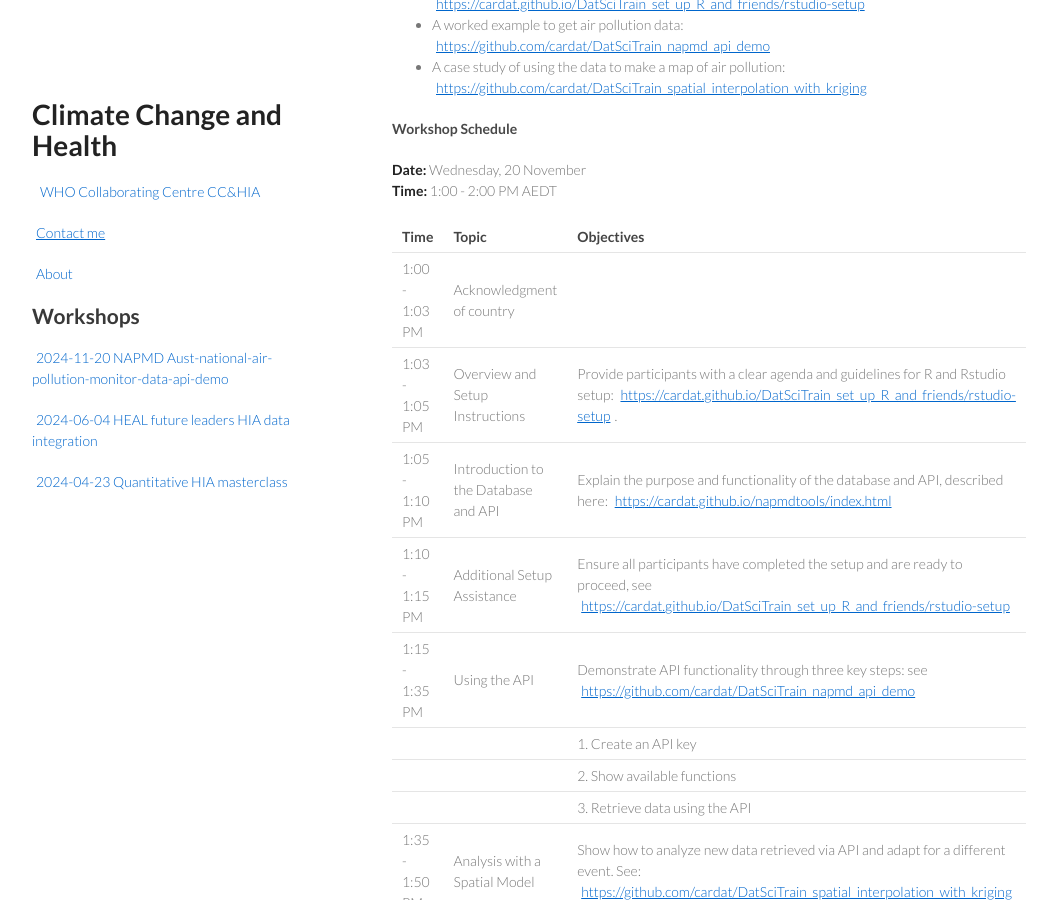
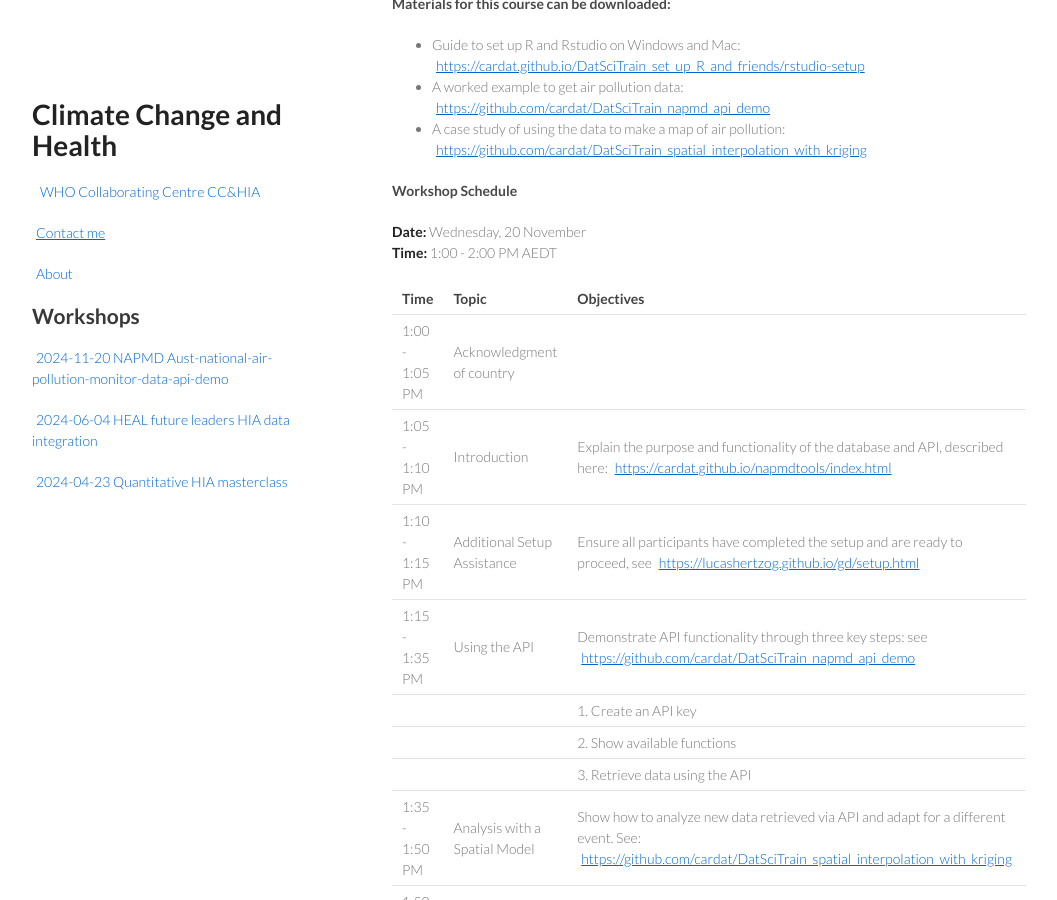
Before and after one commit to climate-change-and-health/workshops, a Jekyll site: the page built from _posts/2024-11-20-napmd-aust-national-air-pollution-monitor-data-api-demo.md, in a window 1280 px wide and 900 px high, scrolled down 660 px. Shown: the whole window, without its empty margins (178-1235 px from the left). Built offline with Jekyll 4.4.1, drawn with Linux system fonts in a browser that asks for light colours; our own code applies the rules of GitHub Pages for plain Markdown files; some of the changed text lies outside the part shown.

Commit message:
Update 2024-11-20-napmd-aust-national-air-pollution-monitor-data-api-demo.md

```diff
--- a/_posts/2024-11-20-napmd-aust-national-air-pollution-monitor-data-api-demo.md
+++ b/_posts/2024-11-20-napmd-aust-national-air-pollution-monitor-data-api-demo.md
@@ -1,4 +1,4 @@
----
+  ---
 layout: post
 date: 2024-11-20
 ---
@@ -30,16 +30,16 @@ For your own username and password please email our data curation team at
 
 | Time          | Topic                          | Objectives                                                                 |
 |---------------|--------------------------------|---------------------------------------------------------------------------|
-| 1:00 - 1:03 PM | Acknowledgment of country |                                                                                   |
-|  1:03 - 1:05 PM  | Overview and Setup Instructions | Provide participants with a clear agenda and guidelines for R and Rstudio setup: [https://cardat.github.io/DatSciTrain_set_up_R_and_friends/rstudio-setup](https://cardat.github.io/DatSciTrain_set_up_R_and_friends/rstudio-setup). |
-| 1:05 - 1:10 PM | Introduction to the Database and API | Explain the purpose and functionality of the database and API, described here: [https://cardat.github.io/napmdtools/index.html](https://cardat.github.io/napmdtools/index.html)             |
-| 1:10 - 1:15 PM | Additional Setup Assistance    | Ensure all participants have completed the setup and are ready to proceed, see  [https://cardat.github.io/DatSciTrain_set_up_R_and_friends/rstudio-setup](https://cardat.github.io/DatSciTrain_set_up_R_and_friends/rstudio-setup) |
-| 1:15 - 1:35 PM | Using the API                  | Demonstrate API functionality through three key steps: see [https://github.com/cardat/DatSciTrain_napmd_api_demo](https://github.com/cardat/DatSciTrain_napmd_api_demo)                    |
+| 1:00 - 1:05 PM | Acknowledgment of country     |                                                                                   |
+| 1:05 - 1:10 PM | Introduction                  | Explain the purpose and functionality of the database and API, described here: [https://cardat.github.io/napmdtools/index.html](https://cardat.github.io/napmdtools/index.html)             |
+| 1:10 - 1:15 PM | Additional Setup Assistance   | Ensure all participants have completed the setup and are ready to proceed, see [https://lucashertzog.github.io/gd/setup.html](https://lucashertzog.github.io/gd/setup.html) |
+| 1:15 - 1:35 PM | Using the API                 | Demonstrate API functionality through three key steps: see [https://github.com/cardat/DatSciTrain_napmd_api_demo](https://github.com/cardat/DatSciTrain_napmd_api_demo)                    |
 |               |                                | 1. Create an API key                                                     |
 |               |                                | 2. Show available functions                                              |
 |               |                                | 3. Retrieve data using the API                                           |
-| 1:35 - 1:50 PM | Analysis with a Spatial Model  | Show how to analyze new data retrieved via API and adapt for a different event. See: [https://github.com/cardat/DatSciTrain_spatial_interpolation_with_kriging](https://github.com/cardat/DatSciTrain_spatial_interpolation_with_kriging)|
+| 1:35 - 1:50 PM | Analysis with a Spatial Model | Show how to analyze new data retrieved via API and adapt for a different event. See: [https://github.com/cardat/DatSciTrain_spatial_interpolation_with_kriging](https://github.com/cardat/DatSciTrain_spatial_interpolation_with_kriging)|
 | 1:50 - 2:00 PM | Q&A and Wrap-Up               | Address participant questions and summarise key takeaways.                |
+
 
 
 
```
